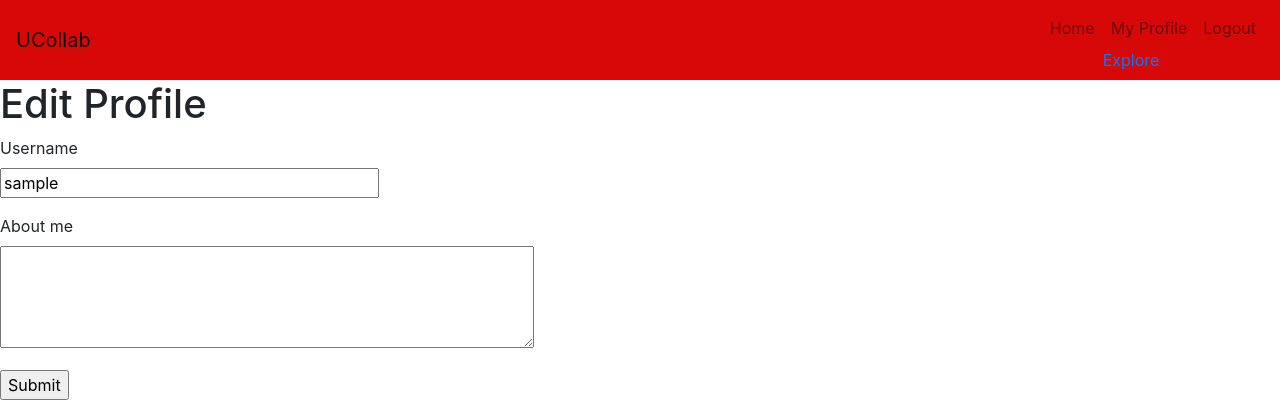
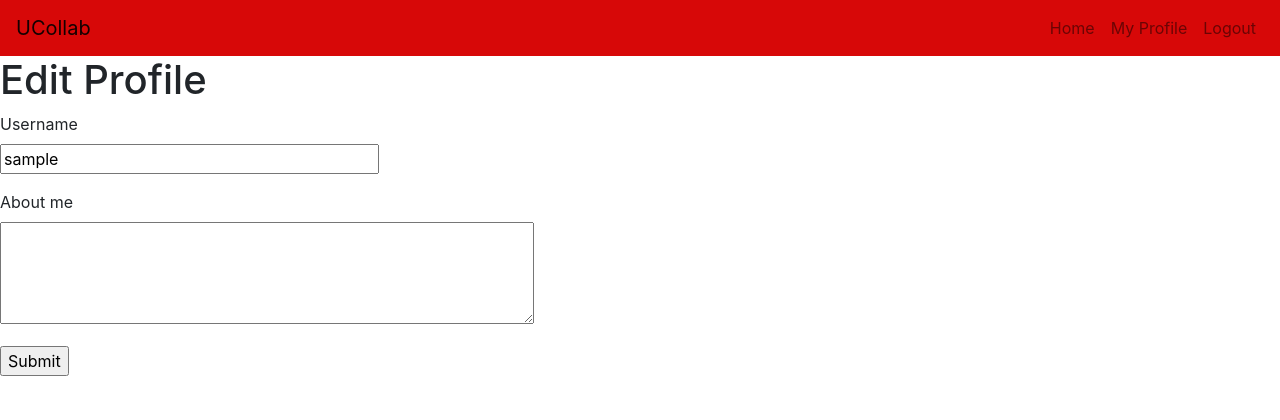
Before and after one commit to samRobertson1/UCollab, a Flask app: page /edit_profile in a window 1280 px wide. Shown: the top 420 px of the page. Run offline with Flask 2, Linux system fonts and the light colour scheme; the visitor is signed in with stand-in values (Sample User, id 1); data comes from the database, SQL or seed files in the repository; both versions use the stored data as it was after the commit; some libraries are stand-ins or nearby versions.

Commit message:
removed explore heading :(

```diff
--- a/app/templates/base.html
+++ b/app/templates/base.html
@@ -54,7 +54,6 @@
               href="{{ url_for('user', username=current_user.username) }}"
               >My Profile</a
 			   >
-	      <a href="{{ url_for('explore') }}">Explore</a>
             </li>
             <li class="nav-item">
               <a class="nav-link" href="{{ url_for('logout') }}">Logout</a>
```
Also changed, not shown: app/app.db.
